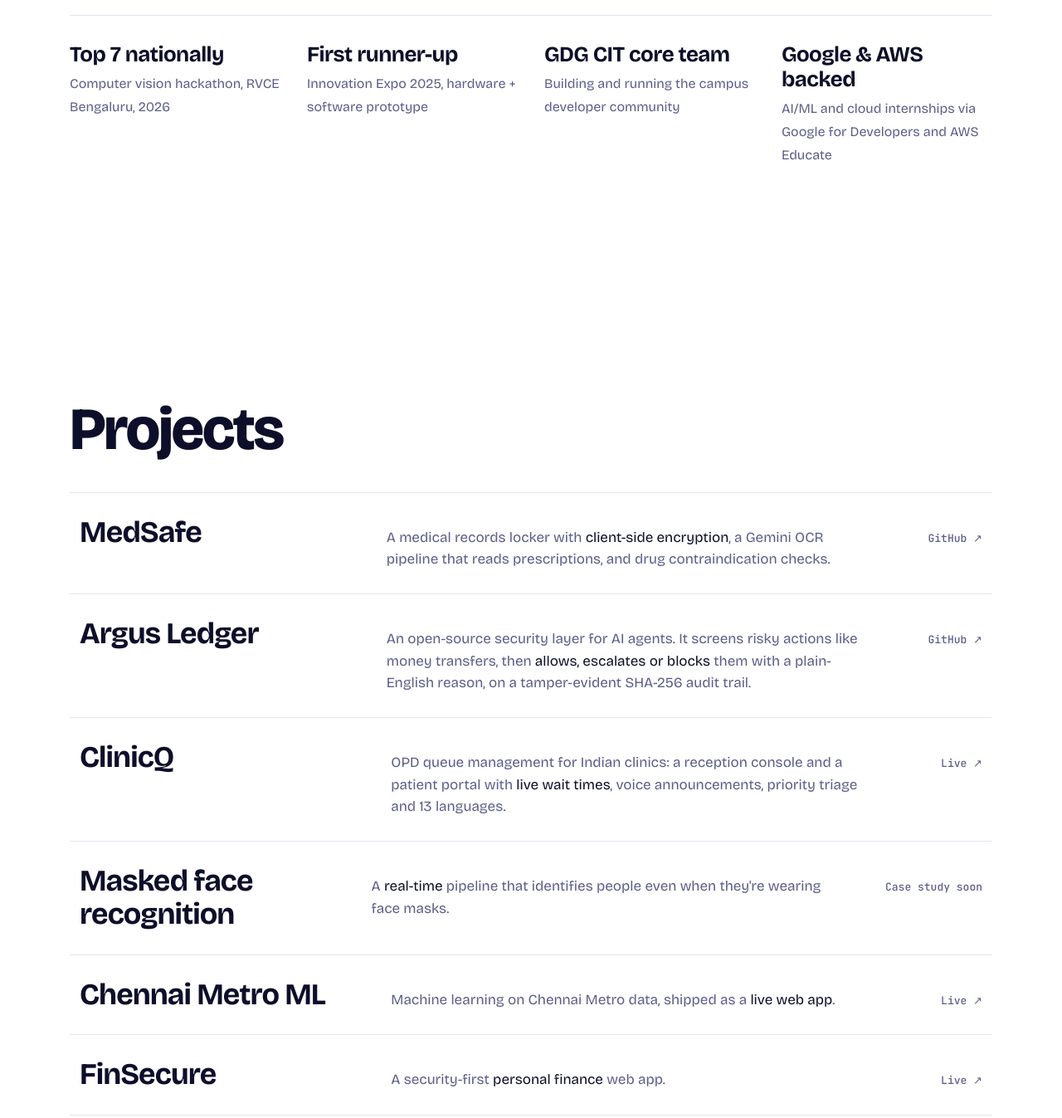
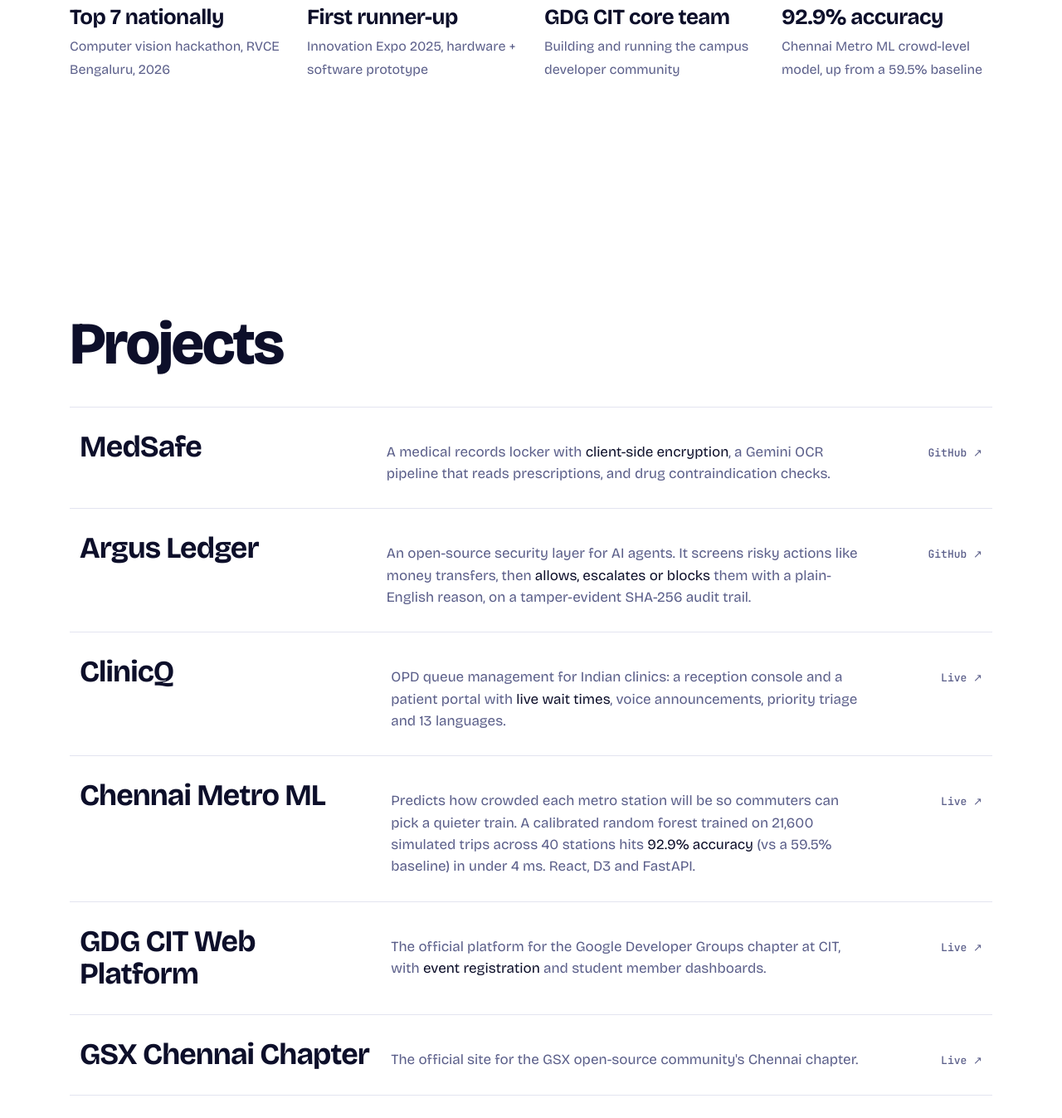
Before and after one commit to nithinrv07/portfolio, a plain HTML site: page index.html in a window 1280 px wide. Shown: the part 3020-4367 px from the top of the page at 83% size. Drawn offline with nearby package versions, Linux system fonts and the light colour scheme; a script that the page names is missing.

Commit message:
Address portfolio review: honest internships, tighter content
- Retitle virtual internships as AICTE-EduSkills programs
- Replace "Google & AWS backed" win with Chennai Metro ML accuracy
- Remove zero-knowledge skill, trim Education to B.Tech and 12th
- Expand Chennai Metro ML card; hide Masked Face and FinSecure until ready
- Guard against horizontal overflow

Co-Authored-By: Claude Opus 5.5 <noreply@anthropic.com>

```diff
--- a/index.html
+++ b/index.html
@@ -26,7 +26,7 @@
     --mono: "JetBrains Mono", ui-monospace, monospace;
   }
   * { box-sizing: border-box; margin: 0; padding: 0; }
-  html { scroll-behavior: smooth; }
+  html { scroll-behavior: smooth; overflow-x: clip; }
   body {
     background: var(--ink);
     color: var(--paper);
@@ -285,7 +285,7 @@
       <div><h4>AI &amp; computer vision</h4><ul class="chips"><li>PyTorch</li><li>TensorFlow</li><li>OpenCV</li><li>Gemini API</li><li>NumPy</li><li>Pandas</li><li>Vector databases</li></ul></div>
       <div><h4>Backend &amp; data</h4><ul class="chips"><li>Node.js</li><li>Express.js</li><li>Firebase</li><li>Supabase</li><li>MongoDB</li><li>MySQL</li></ul></div>
       <div><h4>Cloud &amp; tools</h4><ul class="chips"><li>AWS</li><li>Docker</li><li>Linux</li><li>Git</li><li>Vercel</li></ul></div>
-      <div><h4>Security</h4><ul class="chips"><li>AES-256 / RSA encryption</li><li>Zero-knowledge design</li><li>SHA-256 audit trails</li></ul></div>
+      <div><h4>Security</h4><ul class="chips"><li>AES-256 / RSA encryption</li><li>SHA-256 audit trails</li></ul></div>
     </div>
   </section>
 
@@ -295,7 +295,7 @@
       <div><b>Top 7 nationally</b><span>Computer vision hackathon, RVCE Bengaluru, 2026</span></div>
       <div><b>First runner-up</b><span>Innovation Expo 2025, hardware + software prototype</span></div>
       <div><b>GDG CIT core team</b><span>Building and running the campus developer community</span></div>
-      <div><b>Google &amp; AWS backed</b><span>AI/ML and cloud internships via Google for Developers and AWS Educate</span></div>
+      <div><b>92.9% accuracy</b><span>Chennai Metro ML crowd-level model, up from a 59.5% baseline</span></div>
     </div>
   </section>
 
@@ -314,17 +314,9 @@
         <h3>ClinicQ</h3>
         <p>OPD queue management for Indian clinics: a reception console and a patient portal with <em>live wait times</em>, voice announcements, priority triage and 13 languages.</p>
         <span class="go">Live ↗</span></a></li>
-      <li><div class="row" data-label="computer_vision 0.98">
-        <h3>Masked face recognition</h3>
-        <p>A <em>real-time</em> pipeline that identifies people even when they're wearing face masks.</p>
-        <span class="go">Case study soon</span></div></li>
       <li><a href="https://chennai-metro-ml.vercel.app" target="_blank" rel="noopener" data-label="ml_forecast 0.97">
         <h3>Chennai Metro ML</h3>
-        <p>Machine learning on Chennai Metro data, shipped as a <em>live web app</em>.</p>
-        <span class="go">Live ↗</span></a></li>
-      <li><a href="https://finsecure-olive.vercel.app" target="_blank" rel="noopener" data-label="security 0.97">
-        <h3>FinSecure</h3>
-        <p>A security-first <em>personal finance</em> web app.</p>
+        <p>Predicts how crowded each metro station will be so commuters can pick a quieter train. A calibrated random forest trained on 21,600 simulated trips across 40 stations hits <em>92.9% accuracy</em> (vs a 59.5% baseline) in under 4 ms. React, D3 and FastAPI.</p>
         <span class="go">Live ↗</span></a></li>
       <li><a href="https://gdg-cit-nu.vercel.app/" target="_blank" rel="noopener" data-label="community 0.98">
         <h3>GDG CIT Web Platform</h3>
@@ -376,17 +368,17 @@
         </div>
       </li>
       <li>
-        <div class="when">Internship</div>
+        <div class="when">Virtual</div>
         <div>
-          <h3>AI/ML Intern <span>Google for Developers</span></h3>
-          <p>Worked on applied machine learning projects through the Google for Developers internship program.</p>
+          <h3>AI-ML Virtual Internship <span>AICTE–EduSkills × Google for Developers</span></h3>
+          <p>Completed the AICTE–EduSkills virtual internship in AI and machine learning, run with Google for Developers.</p>
         </div>
       </li>
       <li>
-        <div class="when">Internship</div>
+        <div class="when">Virtual</div>
         <div>
-          <h3>Cloud Intern <span>AWS Educate</span></h3>
-          <p>Built and deployed cloud workloads on AWS through the AWS Educate internship program.</p>
+          <h3>Cloud Virtual Internship <span>AICTE–EduSkills × AWS</span></h3>
+          <p>Completed the AICTE–EduSkills virtual internship in cloud computing, run with AWS.</p>
         </div>
       </li>
     </ol>
@@ -406,18 +398,6 @@
         <div class="when">2023 – 2025</div>
         <div>
           <h3>Higher Secondary, Grades 11–12 <span>Velammal Bodhi Campus, Ponneri</span></h3>
-        </div>
-      </li>
-      <li>
-        <div class="when">2016 – 2023</div>
-        <div>
-          <h3>Schooling, Grades 4–10 <span>Velammal Residential School, Ladanendal</span></h3>
-        </div>
-      </li>
-      <li>
-        <div class="when">Until 2016</div>
-        <div>
-          <h3>Nursery &amp; Primary, up to Grade 3 <span>St. Joseph's Nursery &amp; Primary School, Manamadurai</span></h3>
         </div>
       </li>
     </ol>
```
